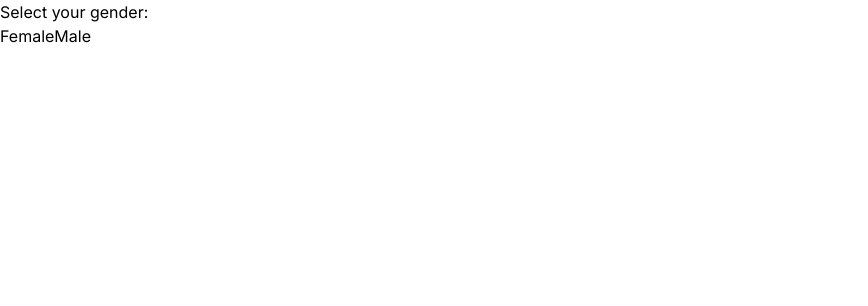
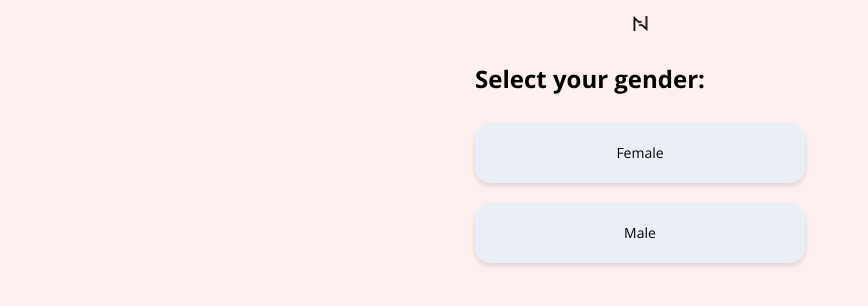
Before and after one commit to Danil44/obrio_survey, a Next.js app: page /survey/1 in a window 1280 px wide. Shown: the top 306 px of the page, without its empty margins (0-868 px from the left). Built offline with nearby package versions, Linux system fonts and the light colour scheme.

Commit message:
Save answers to LS; add logo

```diff
--- a/app/components/SurveyContext.tsx
+++ b/app/components/SurveyContext.tsx
@@ -1,7 +1,10 @@
 'use client';
 import React, { createContext, useState } from 'react';
 
-const useSurveyState = () => useState<{ [key: number]: number } | null>(null);
+const useSurveyState = (initialState: { [key: number]: number }) =>
+  useState<{
+    [key: number]: number;
+  } | null>(initialState);
 
 export const SurveyContext = createContext<ReturnType<typeof useSurveyState> | null>(null);
 
@@ -16,7 +19,10 @@ export const useSurvey = () => {
 };
 
 const SurveyProvider = ({ children }: { children: React.ReactNode }) => {
-  const [survey, setSurvey] = useSurveyState();
+  const surveyAnswersFromLS = localStorage.getItem('surveyAnswers');
+  const storedAnswers = surveyAnswersFromLS ? JSON.parse(surveyAnswersFromLS) : null;
+
+  const [survey, setSurvey] = useSurveyState(storedAnswers);
 
   return <SurveyContext.Provider value={[survey, setSurvey]}>{children}</SurveyContext.Provider>;
 };
--- a/app/layout.tsx
+++ b/app/layout.tsx
@@ -1,9 +1,10 @@
 import type { Metadata } from 'next';
-import { Inter } from 'next/font/google';
+import { Open_Sans } from 'next/font/google';
 import './globals.css';
 import SurveyProvider from '@/app/components/SurveyContext';
+import React from 'react';
 
-const inter = Inter({ subsets: ['latin'] });
+const inter = Open_Sans({ subsets: ['latin'] });
 
 export const metadata: Metadata = {
   title: 'Create Next App',
--- a/app/page.tsx
+++ b/app/page.tsx
@@ -1,5 +1,3 @@
-import surveyConfig from './surveyConfig';
-
 export default function Home() {
   return <main></main>;
 }
--- a/app/survey/[questionId]/components/OptionList.tsx
+++ b/app/survey/[questionId]/components/OptionList.tsx
@@ -1,38 +1,26 @@
-'use client';
 import { Choice } from '@/app/types/Choice';
 import Link from 'next/link';
-import { useSurvey } from '@/app/components/SurveyContext';
-import { Question } from '@/app/types/Question';
 
-export function OptionList({ question }: { question: Question }) {
-  const [survey, setSurvey] = useSurvey();
-  console.log(survey);
-  const getNextQuestionId = (choice: Choice) => {
-    if (question.nextQuestionId) {
-      return `/survey/${question.nextQuestionId}`;
-    }
-
-    const conditionMet = question.logic.find((logic) =>
-      logic.conditions.every((condition) => {
-        const savedAnswer = survey ? survey[condition.questionId] : null;
-
-        const answer = condition.questionId === question.id ? choice.id : savedAnswer;
-
-        return condition.expectedChoiceId === answer;
-      })
-    );
-
-    return `/survey/${conditionMet?.nextQuestionId}`;
-  };
-
-  const handleChoiceSelect = (choice: Choice) => () => {
-    setSurvey({ ...survey, [question.id]: choice.id });
-  };
-
+export function OptionList({
+  options,
+  getPath,
+  onSelect,
+}: {
+  options: Choice[];
+  onSelect: (choice: Choice) => () => void;
+  getPath: (choice: Choice) => string;
+}) {
   return (
-    <ul>
-      {question.choices.map((choice) => (
-        <Link key={choice.id} href={getNextQuestionId(choice)} onClick={handleChoiceSelect(choice)}>
+    <ul className={'flex flex-col gap-y-5'}>
+      {options.map((choice) => (
+        <Link
+          key={choice.id}
+          href={getPath(choice)}
+          onClick={onSelect(choice)}
+          className={
+            'bg-lightGrey rounded-2xl text-center text-sm py-5 px-4 drop-shadow-md hover:bg-gradient-to-b from-purple-600 to-blue-600 hover:text-white'
+          }
+        >
           {choice.title}
         </Link>
       ))}
--- /dev/null
+++ b/app/survey/[questionId]/components/Question.tsx
@@ -0,0 +1,64 @@
+'use client';
+
+import { OptionList } from '@/app/survey/[questionId]/components/OptionList';
+import type { Question } from '@/app/types/Question';
+import { useSurvey } from '@/app/components/SurveyContext';
+import type { Choice } from '@/app/types/Choice';
+
+function replaceDynamicFields(text: string, answers: { [key: string]: string }): string {
+  return text.replace(/{(.*?)}/g, (_, key) => answers[key] || '');
+}
+
+export function Question({ question, questions }: { question: Question; questions: Question[] }) {
+  const [survey, setSurvey] = useSurvey();
+
+  const getNextQuestionId = (choice: Choice) => {
+    if (question.nextQuestionId) {
+      return `/survey/${question.nextQuestionId}`;
+    }
+
+    const conditionMet = question.logic.find((logic) =>
+      logic.conditions.every((condition) => {
+        const savedAnswer = survey ? survey[condition.questionId] : null;
+
+        const answer = condition.questionId === question.id ? choice.id : savedAnswer;
+
+        return condition.expectedChoiceId === answer;
+      })
+    );
+
+    return `/survey/${conditionMet?.nextQuestionId}`;
+  };
+
+  const handleChoiceSelect = (choice: Choice) => () => {
+    setSurvey({ ...(survey || {}), [question.id]: choice.id });
+    localStorage.setItem('surveyAnswers', JSON.stringify({ ...(survey || {}), [question.id]: choice.id }));
+  };
+
+  const formattedTitle = replaceDynamicFields(
+    question.title,
+    questions.reduce((acc, nextQuestion) => {
+      if (nextQuestion.slug) {
+        return {
+          ...acc,
+          [nextQuestion.slug]: survey
+            ? nextQuestion.choices.find((choice) => choice.id === survey[nextQuestion.id])?.title
+            : null,
+        };
+      }
+      return acc;
+    }, {})
+  );
+
+  return (
+    <div className={'flex flex-col w-330 gap-y-7'}>
+      <h1 className={'text-2xl font-bold'}>{formattedTitle}</h1>
+
+      {question.subtext && <p>{question.subtext}</p>}
+
+      {question.text && <p>{question.text}</p>}
+
+      <OptionList options={question.choices} onSelect={handleChoiceSelect} getPath={getNextQuestionId} />
+    </div>
+  );
+}
--- a/app/survey/[questionId]/page.tsx
+++ b/app/survey/[questionId]/page.tsx
@@ -1,5 +1,8 @@
 import surveyConfig from '@/app/surveyConfig';
-import { OptionList } from '@/app/survey/[questionId]/components/OptionList';
+import { Question } from '@/app/survey/[questionId]/components/Question';
+import Image from 'next/image';
+import React from 'react';
+import logo from '../../logo.svg';
 
 export function generateStaticParams() {
   return surveyConfig.questions.map((question) => ({
@@ -15,14 +18,11 @@ export default function Page({ params }: { params: { questionId: string } }) {
   }
 
   return (
-    <div>
-      <h1>{question.title}</h1>
-
-      {question.subtext && <b>{question.subtext}</b>}
-
-      {question.text && <p>{question.text}</p>}
-
-      <OptionList question={question} />
+    <div className="bg-primary min-h-screen flex flex-col w-full items-center">
+      <header className={'py-4 mb-4'}>
+        <Image src={logo} alt={'logo'} width={15} height={16} />
+      </header>
+      <Question question={question} questions={surveyConfig.questions} />
     </div>
   );
 }
--- a/tailwind.config.ts
+++ b/tailwind.config.ts
@@ -1,17 +1,19 @@
-import type { Config } from "tailwindcss";
+import type { Config } from 'tailwindcss';
 
 const config: Config = {
   content: [
-    "./pages/**/*.{js,ts,jsx,tsx,mdx}",
-    "./components/**/*.{js,ts,jsx,tsx,mdx}",
-    "./app/**/*.{js,ts,jsx,tsx,mdx}",
+    './pages/**/*.{js,ts,jsx,tsx,mdx}',
+    './components/**/*.{js,ts,jsx,tsx,mdx}',
+    './app/**/*.{js,ts,jsx,tsx,mdx}',
   ],
   theme: {
     extend: {
-      backgroundImage: {
-        "gradient-radial": "radial-gradient(var(--tw-gradient-stops))",
-        "gradient-conic":
-          "conic-gradient(from 180deg at 50% 50%, var(--tw-gradient-stops))",
+      width: {
+        330: '20.625rem',
+      },
+      colors: {
+        primary: '#FFF0F0',
+        lightGrey: '#EAEEF7',
       },
     },
   },
```
Also changed, not shown: app/logo.svg (added).
